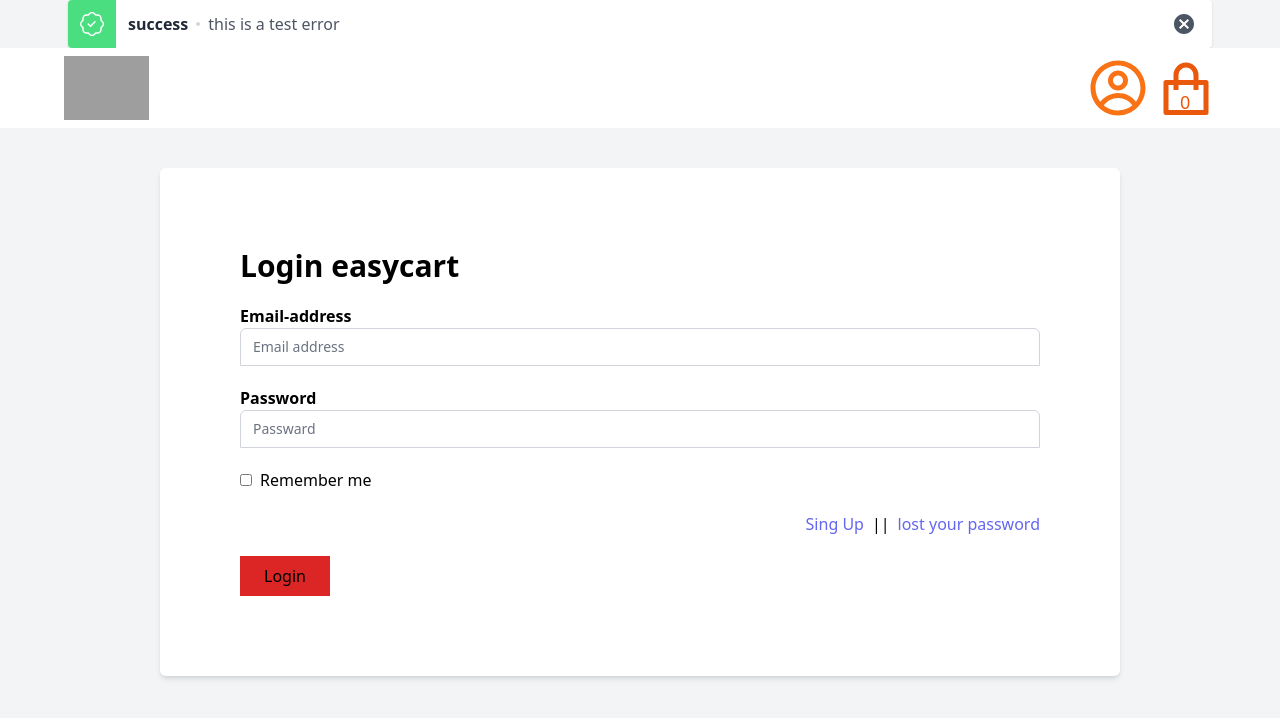
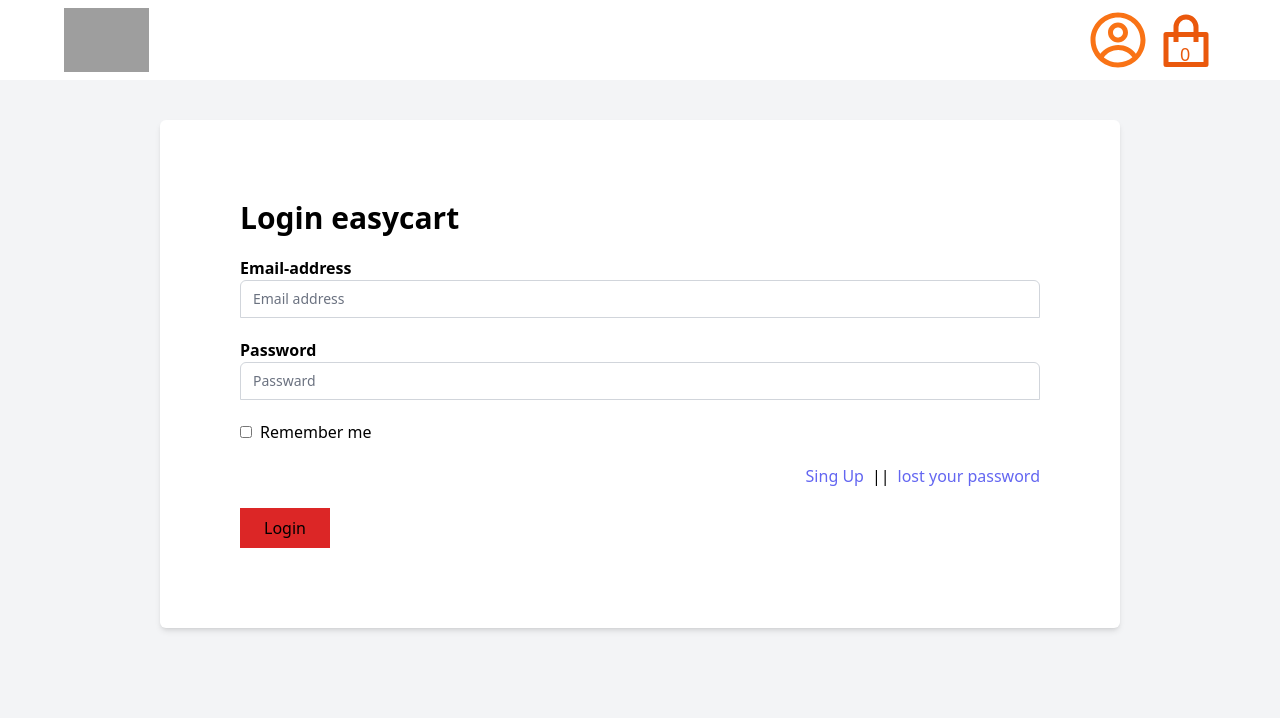
Before and after one commit to suniljoshi26/easycart, a React (Vite) app: page /login in a window 1280 px wide. Shown: the top 718 px of the page. Built offline with nearby package versions, Linux system fonts and the light colour scheme; grey boxes are pictures that could not be loaded.

Commit message:
alert time

```diff
--- a/src/Alert.jsx
+++ b/src/Alert.jsx
@@ -1,4 +1,4 @@
-import React from "react";
+import React, { useEffect } from "react";
 import { TiWarning } from "react-icons/ti";
 import { BiErrorAlt } from "react-icons/bi";
 import { BsPatchCheck } from "react-icons/bs";
@@ -21,6 +21,16 @@ const themMap = {
 };
 
 const Alert = ({ alert, removeAlert }) => {
+  //alert timer and remove
+  useEffect(() => {
+    if (alert) {
+      const timeout = setTimeout(removeAlert, 5 * 1000);
+      return () => {
+        clearTimeout(timeout); //  alert remove function
+      };
+    }
+  }, [alert]);
+
   if (!alert) {
     return <></>;
   }
--- a/src/App.jsx
+++ b/src/App.jsx
@@ -27,10 +27,7 @@ function App() {
 
   //loading use state
   const [loadingUser, setLoadingUser] = useState(true);
-  const [alert, setAlert] = useState({
-    type: "success",
-    massage: "this is a test error",
-  });
+  const [alert, setAlert] = useState();
   // alert remove code
   const removeAlert = () => {
     setAlert(undefined);
--- a/src/Login/LoginPage.jsx
+++ b/src/Login/LoginPage.jsx
@@ -1,12 +1,13 @@
-import { Form, Formik, withFormik } from "formik";
+import { withFormik } from "formik";
 import React from "react";
-import { Link, Navigate } from "react-router-dom";
+import { Link } from "react-router-dom";
 import Button from "./Button";
 import * as Yup from "yup";
 import Input from "./Input";
 import axios from "axios";
 import Navbar from "../Navbar";
 import WithUser from "../Hoc/WithUser";
+import WithAlert from "../Hoc/WithAlert";
 
 const LoginApiCall = (values, bag) => {
   axios
@@ -21,7 +22,7 @@ const LoginApiCall = (values, bag) => {
       bag.props.setUser(user);
     })
     .catch(() => {
-      console.log("invalid credentials");
+      bag.props.setAlert({ type: "error", massage: "invalid credentials" });
     }, []);
 };
 
@@ -125,7 +126,6 @@ export const LoginPage = ({
           </div>
         </form>
       </div>
-      );
     </div>
   );
 };
@@ -137,4 +137,4 @@ const myHoc = withFormik({
 });
 
 const easyLogin = myHoc(LoginPage);
-export default WithUser(easyLogin);
+export default WithAlert(WithUser(easyLogin));
```
